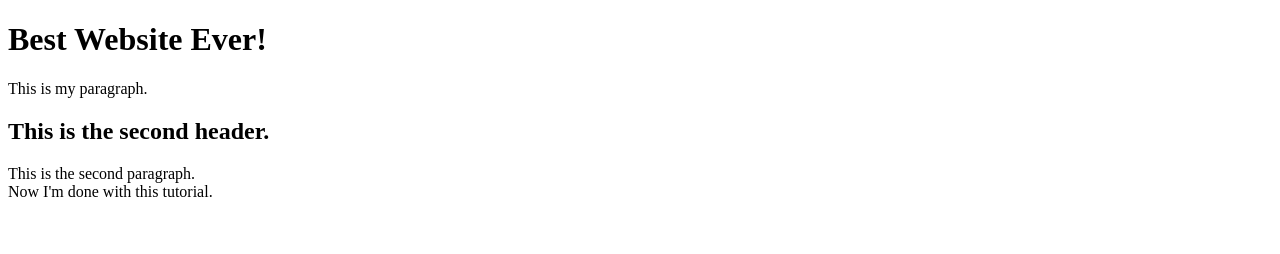
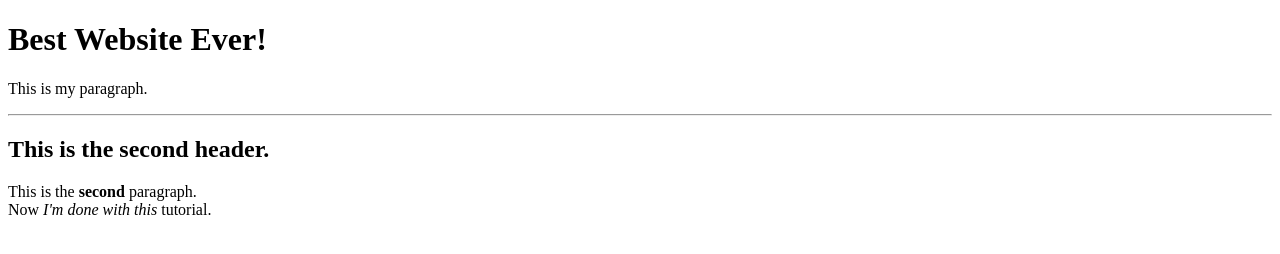
Before and after one commit to tugcecakir96/xhtml, a plain HTML site: page index.html in a window 1280 px wide. Drawn offline with Linux system fonts and the light colour scheme.

Commit message:
Add files via upload

```diff
--- a/index.html
+++ b/index.html
@@ -9,14 +9,10 @@ This is the title.
 
 <body>
 <h1>Best Website Ever! </h1>
-
 <p>This is my paragraph.</p>
-
+<hr />
 <h2> This is the second header. </h2>
-
-<p>This is the second paragraph. <br /> Now I'm done with this tutorial.</p>
-
-
+<p>This is the <strong>second</strong> paragraph. <br /> Now <em>I'm done with this</em> tutorial.</p>
 
 </body>
 
```
